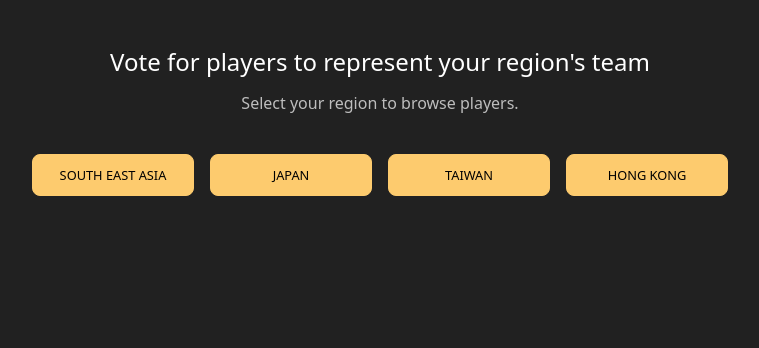
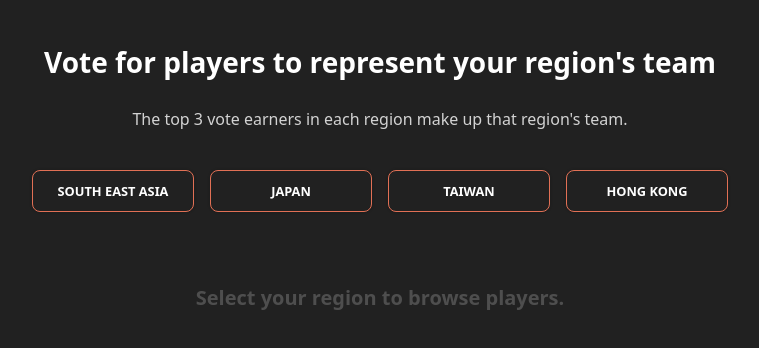
Before and after one commit to MAkzent/esports-pickem, a React (Create React App) app: page / in a window 1280 px wide. Shown: the top 348 px of the page, without its empty margins (260-1019 px from the left). Built offline with nearby package versions, Linux system fonts and the light colour scheme.

Commit message:
polished styling

```diff
--- a/package.json
+++ b/package.json
@@ -8,7 +8,8 @@
     "prop-types": "^15.7.1",
     "react": "^16.8.1",
     "react-dom": "^16.8.1",
-    "react-scripts": "2.1.5"
+    "react-scripts": "2.1.5",
+    "styled-components": "^4.1.3"
   },
   "scripts": {
     "start": "react-scripts start",
--- a/src/App.js
+++ b/src/App.js
@@ -1,12 +1,19 @@
 import React, { Component } from 'react';
 import PlayerVoting from './pages/PlayerVoting'
+import { REGIONS, playersMock } from './utils/playersMock';
 import './App.scss';
 
 class App extends Component {
   render() {
     return (
       <div className="App">
-        <PlayerVoting />
+        <PlayerVoting
+          headline="Vote for players to represent your region's team"
+          description="The top 3 vote earners in each region make up that region's team."
+          emptyTitle="Select your region to browse players."
+          players={playersMock}
+          regions={REGIONS}
+        />
       </div>
     );
   }
--- a/src/components/Player/index.js
+++ b/src/components/Player/index.js
@@ -2,26 +2,44 @@ import React from 'react';
 import PropTypes from 'prop-types';
 import cn from 'classnames';
 
+import PlayerImage from '../StyledComponents/PlayerImage';
 import './player.scss';
 
-const RegionBtn = ( {player, selected} ) => {
+const Player = ( {player, selected} ) => {
+
+  const renderVotes = (votes) => {
+    if (Number(votes) === 1) {
+      return `1 vote`
+    }
+    return `${votes || 0} votes`
+  }
 
   return (
     <div className="player__wrapper">
+     <div className="player__vote-count">{renderVotes(player.likes)}</div>
       <div className={cn("player", {
         "player--selected": selected,
       })}>
-        {player.nickname}
-        <div className="player__vote-count">{player.likes || 0} votes</div>
+        <PlayerImage avatarUrl={player.avatarUrl}/>
+        <div className="player__nick-name">
+          {player.nickname}
+        </div>
       </div>
     </div>
   )
 }
 
-RegionBtn.propTypes = {
-  player: PropTypes.objectOf({
+Player.propTypes = {
+  player: PropTypes.shape({
     nickname: PropTypes.string.isRequired,
+    teams: PropTypes.string.isRequired,
+    participantId: PropTypes.string.isRequired,
+    avatarUrl: PropTypes.string.isRequired,
+    message: PropTypes.string.isRequired,
+    likes: PropTypes.number.isRequired,
+    country: PropTypes.string.isRequired,
+    region: PropTypes.string.isRequired,
   })
 }
 
-export default RegionBtn;
+export default Player;
--- a/src/components/Player/player.scss
+++ b/src/components/Player/player.scss
@@ -1,38 +1,49 @@
 @import '../../variables.scss';
 
 .player {
-  @extend %col-nowrap;
-  position: relative;
+  @extend %row-nowrap;
   background-color: $outerspace;
   min-width: 10rem;
-  padding: .8rem;
+  padding: 1.5rem 1rem 1rem 1rem;
   border-radius: .5rem;
   margin: .5rem;
-  border: 1.2px solid rgba($white, 0);
+  border: 2px solid rgba($white, 0);
   transition: 300ms ease-in-out;
+  box-shadow: 0px 0px 2px 1.25px rgba($black, .1);
 
   &:hover {
     cursor: pointer;
-    border-color: rgba($terracotta, 0.6);
-  }
-
-  &__vote-count {
-    font-size: .7rem;
-    text-align: center;
-    position: absolute;
-    min-width: 3rem;
-    top: 0;
-    left: 0;
-    background-color: $terracotta;
-    color: $white;
-    padding: 0.2rem 0.5rem;
-    border-radius: .5rem;
-    transform: translate(100%, -0.75rem);
-    z-index: 2;
+    border-color: rgba($terracotta, .8);
     box-shadow: 0px 0px 2px 1.25px rgba($black, .1);
   }
 
   &--selected {
     border-color: rgba($terracotta, 1);
   }
+
+  &__wrapper {
+    @extend %col-nowrap;
+    align-items: center;
+  }
+
+  &__vote-count {
+    font-size: .7rem;
+    font-weight: 600;
+    text-align: center;
+    max-width: 4rem;
+    top: 0;
+    left: 0;
+    background-color: $terracotta;
+    color: $white;
+    padding: 0.5rem 0.75rem;
+    border-radius: .5rem;
+    transform: translateY(1.4rem);
+    z-index: 2;
+    box-shadow: 0px 0px 2px 1.25px rgba($black, .1);
+  }
+
+  &__nick-name {
+    @extend %h1;
+    margin-left: .75rem;
+  }
 }
--- a/src/components/RegionBtn/region-btn.scss
+++ b/src/components/RegionBtn/region-btn.scss
@@ -1,7 +1,8 @@
 @import '../../variables.scss';
 
 .region-btn {
-  @extend %btn-primary;
+  @extend %btn-secondary;
+  font-weight: 600;
   font-size: .8rem;
   text-align: center;
   min-width: 8rem;
@@ -16,7 +17,6 @@
   }
 
   &--selected {
-    font-weight: 800;
     border-color: $terracotta;
     background-color: $terracotta;
 
--- /dev/null
+++ b/src/components/StyledComponents/PlayerImage.js
@@ -0,0 +1,12 @@
+import styled from 'styled-components';
+
+const PlayerImage = styled.div`
+  width: 2.5rem;
+  height: 2.5rem;
+  border-radius: .2rem;
+  background-image: url(${props => props.avatarUrl || "https://cdn.dekki.com/uploads/users/58e6f03424d97c518961b435/avatar/original"});
+  background-size: cover;
+  background-position: center;
+`
+
+export default PlayerImage;
--- a/src/pages/PlayerVoting/index.js
+++ b/src/pages/PlayerVoting/index.js
@@ -2,7 +2,6 @@ import React, { Component } from 'react';
 import PropTypes from 'prop-types';
 import RegionBtn from '../../components/RegionBtn';
 import Player from '../../components/Player';
-import { REGIONS, playersMock } from '../../utils/playersMock';
 import './voting.scss';
 
 export default class PlayerVoting extends Component {
@@ -24,18 +23,20 @@ export default class PlayerVoting extends Component {
 
   filterAndRenderPlayers() {
     const { selectedRegion } = this.state;
+    const { players } = this.props;
 
-    const selectedPlayers = playersMock.filter(player => {
+    const selectedPlayers = players.filter(player => {
       return player.region === selectedRegion
     })
 
-    return selectedPlayers.map(player => <Player player={player}/>);
+    return selectedPlayers.map(player => <Player key={player.participantId} player={player}/>);
   }
 
   renderRegionButtons() {
     const { selectedRegion } = this.state;
+    const { regions } = this.props;
 
-    return REGIONS.map(region =>
+    return regions.map(region =>
       <RegionBtn
         key={region}
         onClick={() => this.selectRegion(region)}
@@ -46,15 +47,18 @@ export default class PlayerVoting extends Component {
   }
 
   render() {
+    const { selectedRegion } = this.state;
+    const { headline, description, emptyTitle } = this.props;
+
     return (
       <div className="voting">
-        <div className="voting__headline">Vote for players to represent your region's team</div>
-        <div className="voting__title">Select your region to browse players.</div>
+        <div className="voting__headline">{headline}</div>
+        <div className="voting__description">{description}</div>
         <div className={"voting__region-btn-wrapper"}>
           {this.renderRegionButtons()}
         </div>
         <div className={"voting__players-wrapper"}>
-          {this.filterAndRenderPlayers()}
+          {selectedRegion ? this.filterAndRenderPlayers() : <div className="voting__title">{emptyTitle}</div>}
         </div>
       </div>
     )
--- a/src/pages/PlayerVoting/voting.scss
+++ b/src/pages/PlayerVoting/voting.scss
@@ -7,13 +7,20 @@
 
   &__headline {
     @extend %h1;
-    font-size: 1.5rem;
-    padding: 1rem;
+    font-size: 1.75rem;
+    font-weight: 700;
+    margin: 1rem 0 2rem 0;
+  }
+
+  &__description {
+    @extend %h3;
+    opacity: 0.8;
   }
 
   &__title {
-    @extend %h3;
-    opacity: 0.7;
+    @extend %h1;
+    font-weight: 600;
+    opacity: 0.2;
   }
 
   &__region-btn-wrapper {
--- a/src/variables.scss
+++ b/src/variables.scss
@@ -52,12 +52,13 @@ $background-color: $dark1;
   font-size: 0.875rem;
   outline: none;
   background-color: $goldenrod;
-  color: $black;
+  color: $white;
   border-radius: 0.5rem;
   cursor: pointer;
   font-weight: 500;
   transition: 200ms ease-in-out;
   user-select: none;
+  box-shadow: 0px 0px 2px 1.25px rgba($black, .1);
 
   &:focus {
     border-color: lighten($goldenrod, 5);
@@ -79,3 +80,35 @@ $background-color: $dark1;
     cursor: default;
   }
 }
+
+%btn-secondary {
+  border: 1px solid $terracotta;
+  padding: 0.6875rem 1rem;
+  font-size: 0.875rem;
+  outline: none;
+  background-color: transparent;
+  color: $white;
+  border-radius: 0.5rem;
+  cursor: pointer;
+  font-weight: 500;
+  transition: 200ms ease-in-out;
+  user-select: none;
+  box-shadow: 0px 0px 2px 1.25px rgba($black, .1);
+
+  &:focus {
+    border-color: lighten($terracotta, 10);
+  }
+
+  &:hover {
+    border-color: lighten($terracotta, 10);
+  }
+
+  &:active {
+    border-color: darken($terracotta, 10);
+  }
+
+  &:disabled {
+    opacity: 0.25;
+    cursor: default;
+  }
+}
```
Also changed, not shown: 1 other file (tests, documents, lock files or other folders).
